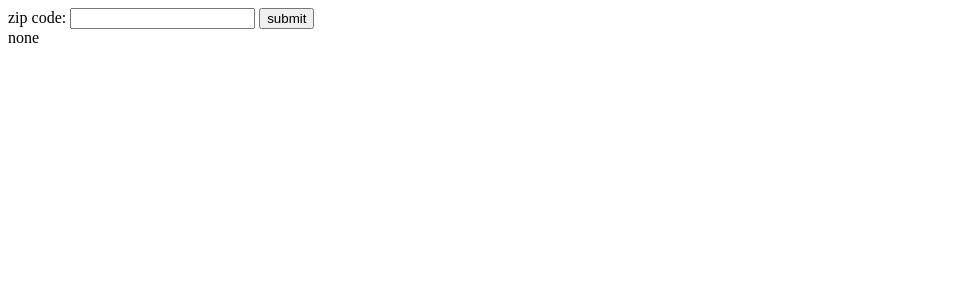
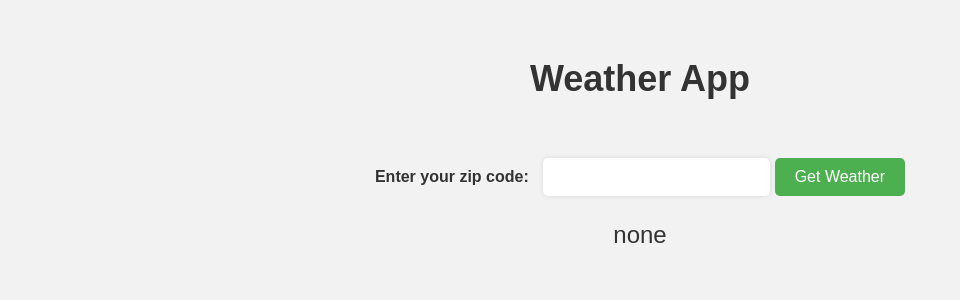
Before and after one commit to dwhite24/CS411, a Django app: page /protype in a window 1280 px wide. Shown: the top 300 px of the page, without its empty margins (0-960 px from the left). Run offline with Django 4.2, Linux system fonts and the light colour scheme.

Commit message:
UI update

```diff
--- a/Protoype/song_by_weather/templates/protype.html
+++ b/Protoype/song_by_weather/templates/protype.html
@@ -2,19 +2,73 @@
 <html lang="en">
 <head>
     <meta charset="UTF-8">
-    <title>Title</title>
-    <form action="/song_by_weather/protype" method="post">
+    <title>Weather App</title>
+    <style>
+        body {
+            background-color: #f2f2f2;
+            font-family: Arial, sans-serif;
+            font-size: 16px;
+            line-height: 1.6;
+            color: #333;
+            margin: 0;
+            padding: 0;
+        }
+
+        form {
+            margin-top: 50px;
+            text-align: center;
+        }
+
+        label {
+            font-weight: bold;
+        }
+
+        input[type="text"] {
+            padding: 10px;
+            border-radius: 5px;
+            border: none;
+            box-shadow: 0 0 5px rgba(0, 0, 0, 0.1);
+            margin-left: 10px;
+            font-size: 16px;
+        }
+
+        input[type="submit"] {
+            padding: 10px 20px;
+            background-color: #4CAF50;
+            color: #fff;
+            border-radius: 5px;
+            border: none;
+            cursor: pointer;
+            font-size: 16px;
+        }
+
+        input[type="submit"]:hover {
+            background-color: #3e8e41;
+        }
+
+        h1 {
+            text-align: center;
+            font-size: 36px;
+            margin-top: 50px;
+        }
+
+        p {
+            text-align: center;
+            font-size: 24px;
+            margin-top: 20px;
+        }
+    </style>
+</head>
+<body>
+    <h1>Weather App</h1>
+    <form action="/protype" method="post">
         {% csrf_token %}
-        <label for="zip">zip code: </label>
+        <label for="zip">Enter your zip code:</label>
         <input id="zip" type="text" name="zip">
-        <input type="submit" value="submit">
-
+        <input type="submit" value="Get Weather">
     </form>
     {% if form.zip %}
-        <head>{{weather}}</head>
-    {%endif%}
-</head>
-<body>
-
+        <p>{{ weather }}</p>
+    {% endif %}
 </body>
 </html>
```
